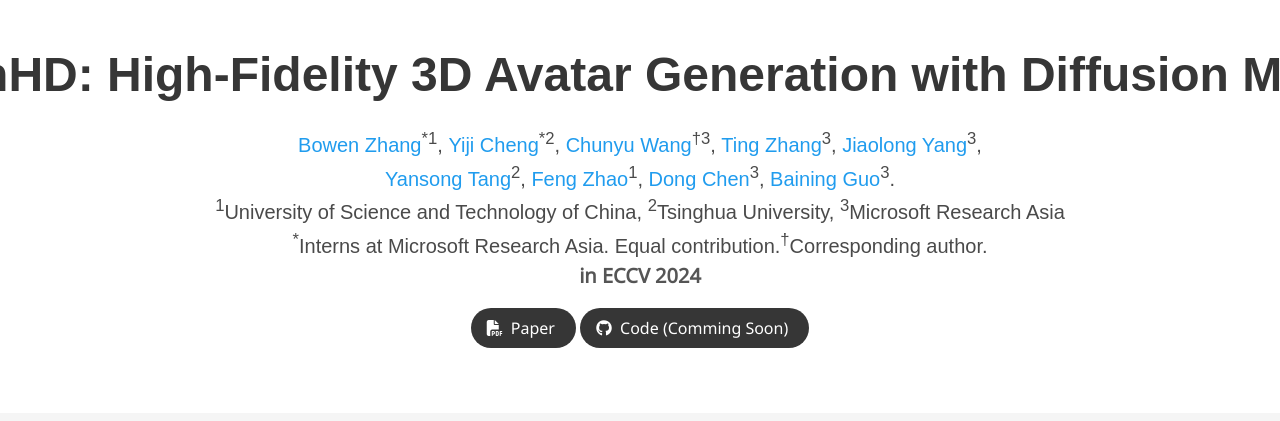
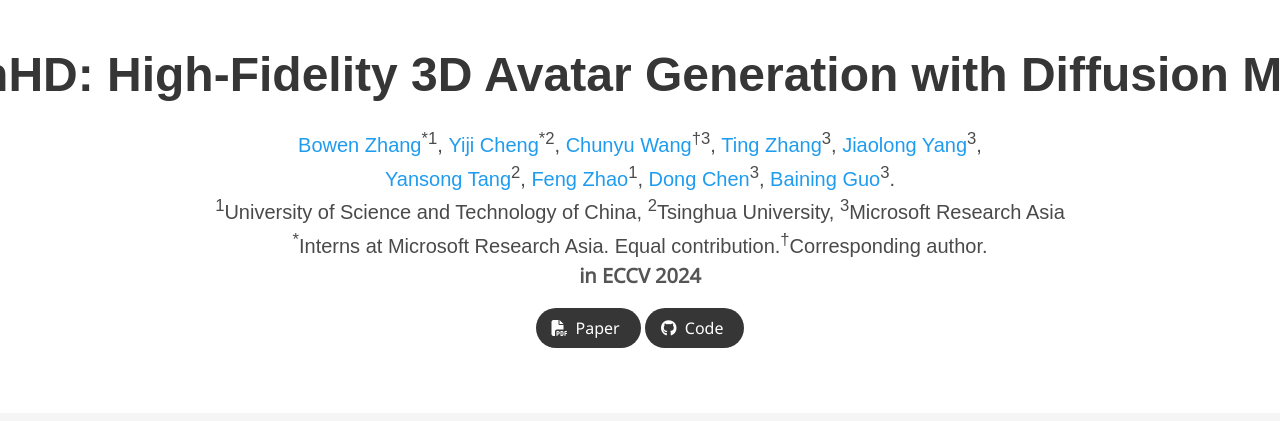
Before and after one commit to RodinHD/RodinHD.github.io, a plain HTML site: page index.html in a window 1280 px wide. Shown: the top 421 px of the page. Drawn offline with nearby package versions, Linux system fonts and the light colour scheme; some icons are missing; a web font is replaced by a local one.

Commit message:
Update index.html

```diff
--- a/index.html
+++ b/index.html
@@ -117,7 +117,7 @@
                   <span class="icon">
                       <i class="fab fa-github"></i>
                   </span>
-                  <span>Code (Comming Soon)</span>
+                  <span>Code</span>
                   </a>
               </span>
             </div>
```
